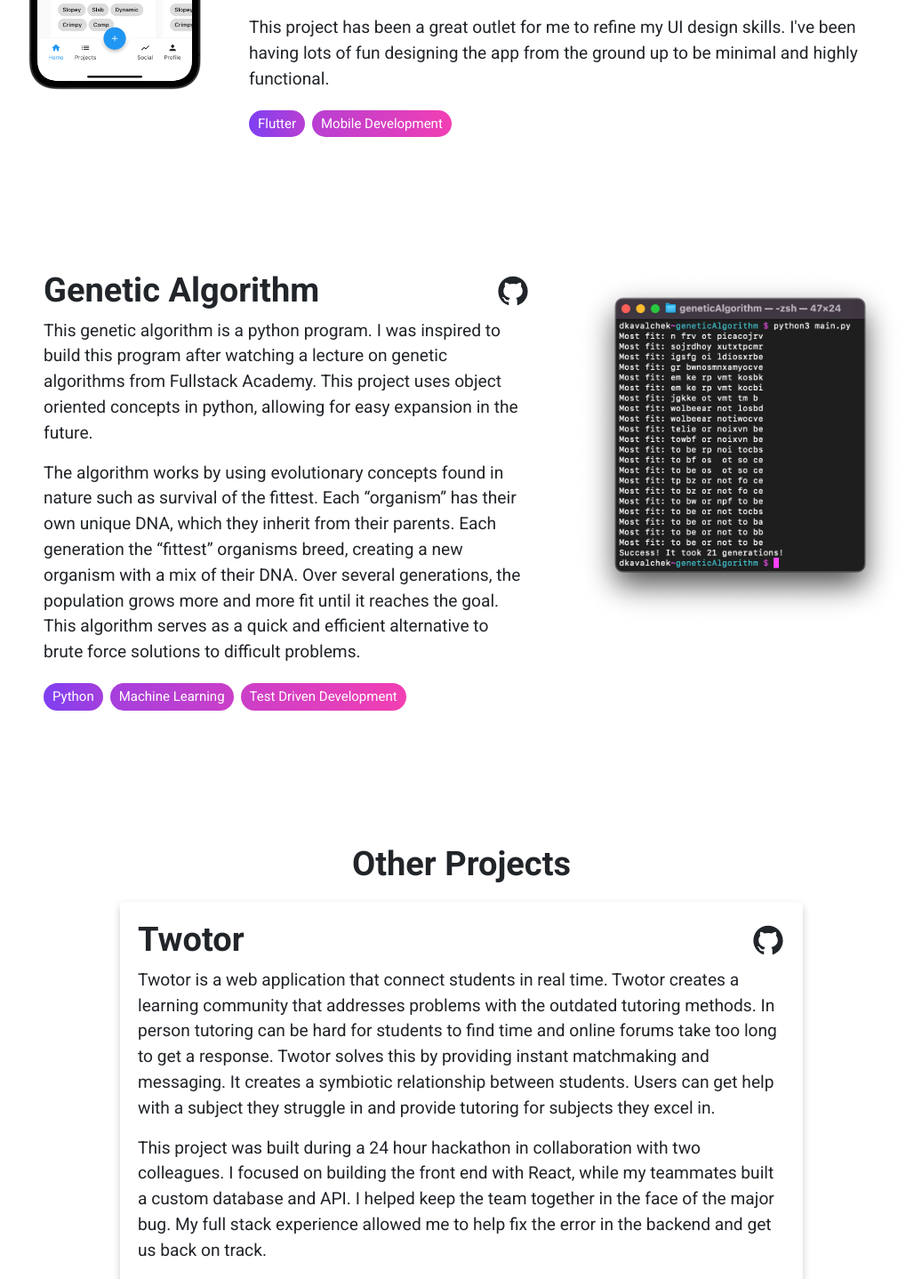
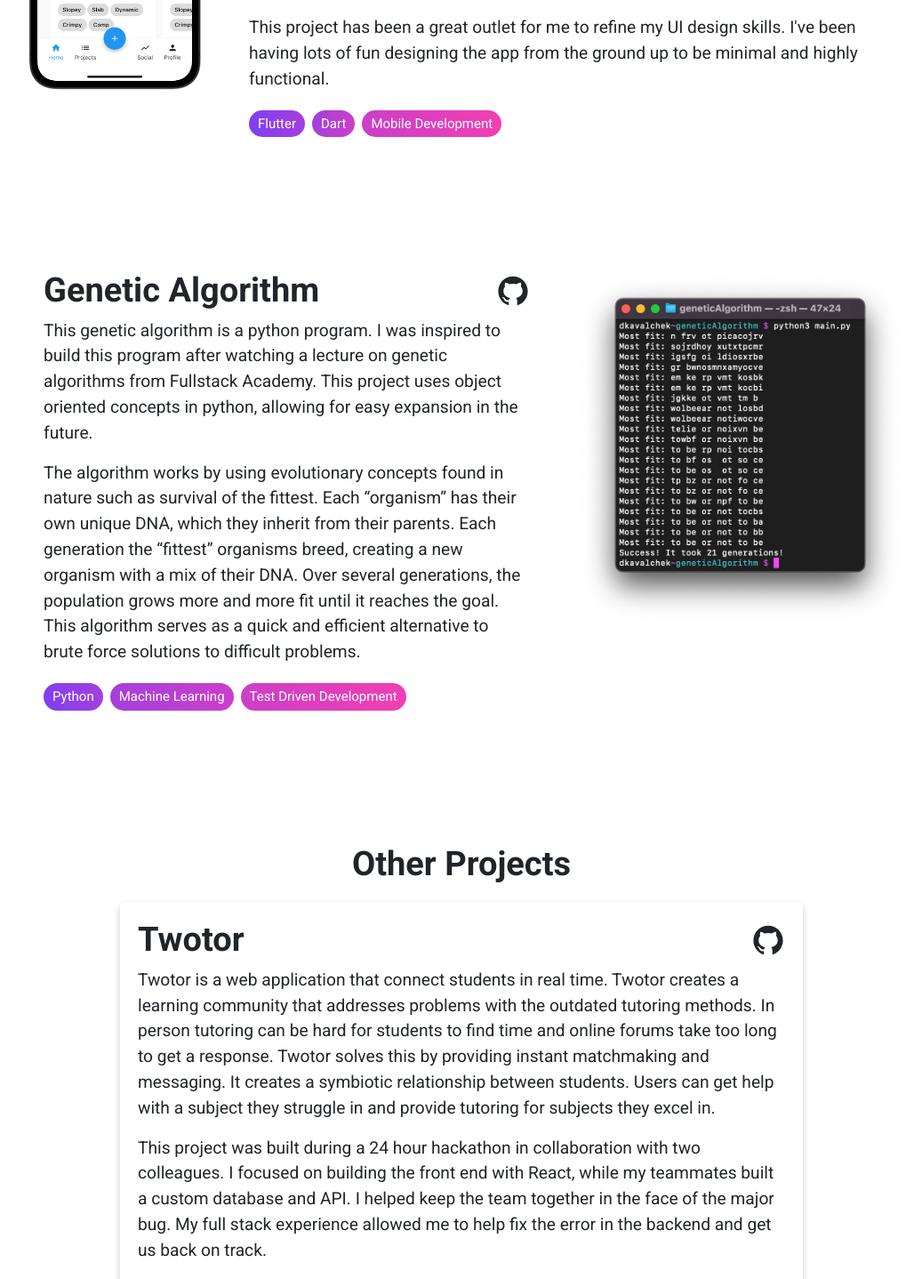
Before and after one commit to devkav/personalWebsite, a React (Create React App) app: page / in a window 1280 px wide. Shown: the part 4740-6178 px from the top of the page at 89% size, without its empty margins (121-1149 px from the left). Built offline with nearby package versions, Linux system fonts and the light colour scheme.

Commit message:
Updated tags

```diff
--- a/src/pages/Projects.jsx
+++ b/src/pages/Projects.jsx
@@ -58,7 +58,7 @@ const highlightedProjects = [
       `This project has been a great outlet for me to refine my UI design skills. I've been having lots of
       fun designing the app from the ground up to be minimal and highly functional.`,
     ],
-    tags: ['Flutter', 'Mobile Development'],
+    tags: ['Flutter', 'Dart', 'Mobile Development'],
     githubLink: 'https://github.com/Redpoint-app/Redpoint',
   },
   {
@@ -99,7 +99,7 @@ const otherProjects = [
             the major bug. My full stack experience allowed me to help fix the error in the
             backend and get us back on track.`,
     ],
-    tags: ['React'],
+    tags: ['React', 'Web Development'],
     githubLink: 'https://github.com/DevanTurtle7/twotor',
   },
   {
@@ -112,7 +112,7 @@ const otherProjects = [
             this by using the model view controller design pattern. Through this
             process, I learned how to properly encapsulate classes in Javascript.`,
     ],
-    tags: ['React', 'Object Oriented Programming'],
+    tags: ['React', 'Redux', 'TypeScript', 'Web Development'],
     githubLink: 'https://github.com/DevanTurtle7/react-minesweeper',
     link: 'https://devanturtle7.github.io/react-minesweeper/',
   },
@@ -189,7 +189,7 @@ const otherProjects = [
             the app for both Android and iOS. After the hackathon, we shipped
             multiple version to Android users.`,
     ],
-    tags: ['Flutter', 'Firestore', 'Mobile Development'],
+    tags: ['Flutter', 'Dart', 'Firestore', 'Mobile Development'],
     githubLink: 'https://github.com/DevanTurtle7/clayHack2020',
   },
   {
@@ -208,7 +208,7 @@ const otherProjects = [
             to sync their songs, add new ones to the queue, and even vote to
             skip songs they dislike.`,
     ],
-    tags: ['JavaScript', 'HTML', 'Firestore', 'REST APIs'],
+    tags: ['JavaScript', 'HTML', 'Firestore', 'REST APIs', 'Web Development'],
     githubLink: 'https://github.com/DevanTurtle7/BrickHack7',
     link: 'https://devanturtle7.github.io/BrickHack7/',
   },
```
